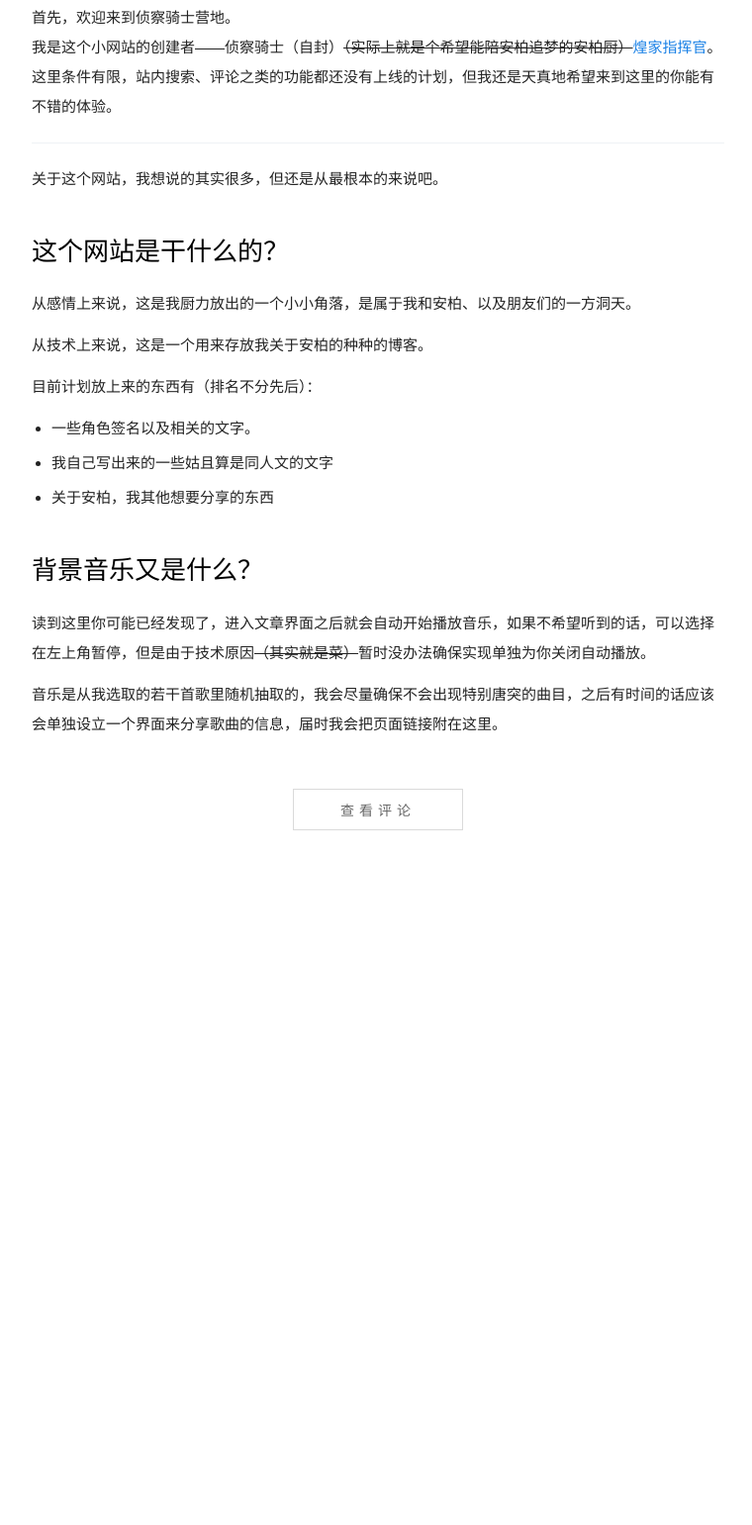
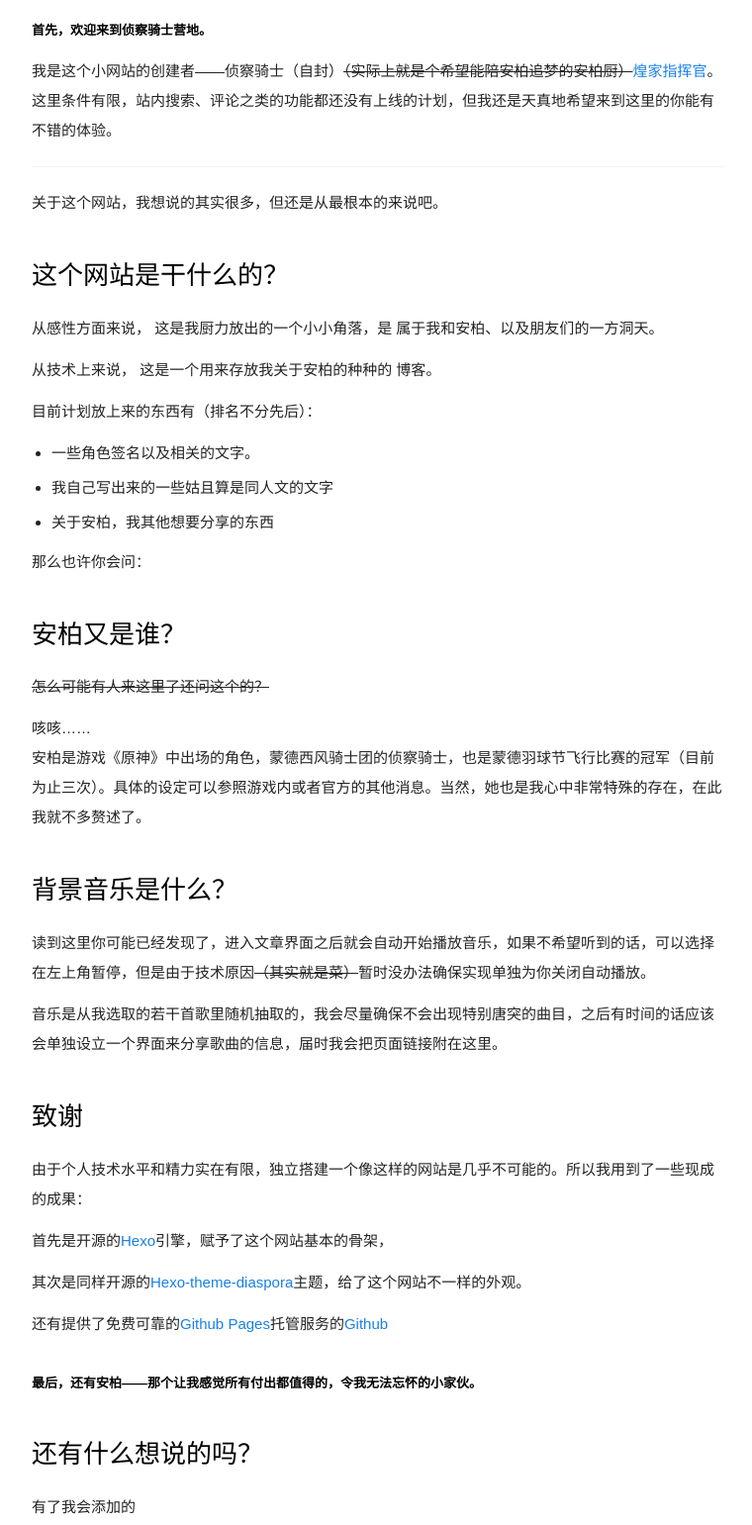
Before and after one commit to LenoxW/LenoxW.github.io, a plain HTML site: page 2022-04-17/about/index.html in a window 1280 px wide. Shown: the part 282-1823 px from the top of the page at 99% size, without its empty margins (258-1018 px from the left). Before the commit the page ends 1201 px from the top, so only its background shows below. Drawn offline with nearby package versions, Linux system fonts and the light colour scheme.

Commit message:
Site updated: 2022-04-18 09:43:02

```diff
--- a/2022-04-17/about/index.html
+++ b/2022-04-17/about/index.html
@@ -66,19 +66,27 @@
             <blockquote>
 <p>有朋自远方来，不亦乐乎？</p>
 </blockquote>
-<p><strong>首先，欢迎来到侦察骑士营地。</strong><br>我是这个小网站的创建者——侦察骑士（自封）<del>（实际上就是个希望能陪安柏追梦的安柏厨）</del><a target="_blank" rel="noopener" href="https://space.bilibili.com/51411510">煌家指挥官</a>。<br>这里条件有限，站内搜索、评论之类的功能都还没有上线的计划，但我还是天真地希望来到这里的你能有不错的体验。</p>
+<h6 id="首先，欢迎来到侦察骑士营地。"><a href="#首先，欢迎来到侦察骑士营地。" class="headerlink" title="首先，欢迎来到侦察骑士营地。"></a>首先，欢迎来到侦察骑士营地。</h6><p>我是这个小网站的创建者——侦察骑士（自封）<del>（实际上就是个希望能陪安柏追梦的安柏厨）</del><a target="_blank" rel="noopener" href="https://space.bilibili.com/51411510">煌家指挥官</a>。<br>这里条件有限，站内搜索、评论之类的功能都还没有上线的计划，但我还是天真地希望来到这里的你能有不错的体验。</p>
 <hr>
 <p>关于这个网站，我想说的其实很多，但还是从最根本的来说吧。</p>
-<h3 id="这个网站是干什么的？"><a href="#这个网站是干什么的？" class="headerlink" title="这个网站是干什么的？"></a>这个网站是干什么的？</h3><p><strong>从感情上来说，</strong>这是我厨力放出的一个小小角落，是<strong>属于我和安柏、以及朋友们</strong>的一方洞天。</p>
-<p><strong>从技术上来说，</strong>这是一个用来存放我关于安柏的种种的<strong>博客</strong>。</p>
+<h3 id="这个网站是干什么的？"><a href="#这个网站是干什么的？" class="headerlink" title="这个网站是干什么的？"></a>这个网站是干什么的？</h3><p><strong>从感性方面来说，</strong> 这是我厨力放出的一个小小角落，是 <strong>属于我和安柏、以及朋友们</strong>的一方洞天。</p>
+<p><strong>从技术上来说，</strong> 这是一个用来存放我关于安柏的种种的 <strong>博客</strong>。</p>
 <p>目前计划放上来的东西有（排名不分先后）：</p>
 <ul>
 <li>一些角色签名以及相关的文字。</li>
 <li>我自己写出来的一些姑且算是同人文的文字</li>
 <li>关于安柏，我其他想要分享的东西</li>
 </ul>
-<h3 id="背景音乐又是什么？"><a href="#背景音乐又是什么？" class="headerlink" title="背景音乐又是什么？"></a>背景音乐又是什么？</h3><p>读到这里你可能已经发现了，进入文章界面之后就会自动开始播放音乐，<strong>如果不希望听到的话，可以选择在左上角暂停</strong>，但是由于技术原因<del>（其实就是菜）</del>暂时没办法确保实现单独为你关闭自动播放。</p>
+<p>那么也许你会问：</p>
+<h3 id="安柏又是谁？"><a href="#安柏又是谁？" class="headerlink" title="安柏又是谁？"></a>安柏又是谁？</h3><p><del>怎么可能有人来这里了还问这个的？</del></p>
+<p>咳咳……<br>安柏是游戏《原神》中出场的角色，蒙德西风骑士团的侦察骑士，也是蒙德羽球节飞行比赛的冠军（目前为止三次）。具体的设定可以参照游戏内或者官方的其他消息。当然，她也是我心中非常特殊的存在，在此我就不多赘述了。</p>
+<h3 id="背景音乐是什么？"><a href="#背景音乐是什么？" class="headerlink" title="背景音乐是什么？"></a>背景音乐是什么？</h3><p>读到这里你可能已经发现了，进入文章界面之后就会自动开始播放音乐，<strong>如果不希望听到的话，可以选择在左上角暂停</strong>，但是由于技术原因<del>（其实就是菜）</del>暂时没办法确保实现单独为你关闭自动播放。</p>
 <p>音乐是从<strong>我选取的若干首歌</strong>里随机抽取的，我会尽量确保不会出现特别唐突的曲目，之后有时间的话应该会单独设立一个界面来分享歌曲的信息，届时我会把页面链接附在这里。</p>
+<h3 id="致谢"><a href="#致谢" class="headerlink" title="致谢"></a>致谢</h3><p>由于个人技术水平和精力实在有限，独立搭建一个像这样的网站是几乎不可能的。所以我用到了一些现成的成果：</p>
+<p>首先是开源的<a target="_blank" rel="noopener" href="https://hexo.io/">Hexo</a>引擎，赋予了这个网站基本的骨架，</p>
+<p>其次是同样开源的<a target="_blank" rel="noopener" href="https://github.com/Fechin/hexo-theme-diaspora">Hexo-theme-diaspora</a>主题，给了这个网站不一样的外观。</p>
+<p>还有提供了免费可靠的<a target="_blank" rel="noopener" href="https://pages.github.com/">Github Pages</a>托管服务的<a target="_blank" rel="noopener" href="https://github.com/">Github</a></p>
+<h6 id="最后，还有安柏——那个让我感觉所有付出都值得的，令我无法忘怀的小家伙。"><a href="#最后，还有安柏——那个让我感觉所有付出都值得的，令我无法忘怀的小家伙。" class="headerlink" title="最后，还有安柏——那个让我感觉所有付出都值得的，令我无法忘怀的小家伙。"></a>最后，还有安柏——那个让我感觉所有付出都值得的，令我无法忘怀的小家伙。</h6><h3 id="还有什么想说的吗？"><a href="#还有什么想说的吗？" class="headerlink" title="还有什么想说的吗？"></a>还有什么想说的吗？</h3><p>有了我会添加的</p>
 
             <!--[if lt IE 9]><script>document.createElement('audio');</script><![endif]-->
             <audio id="audio" loop="1" preload="auto" controls="controls" data-autoplay="true">
```
